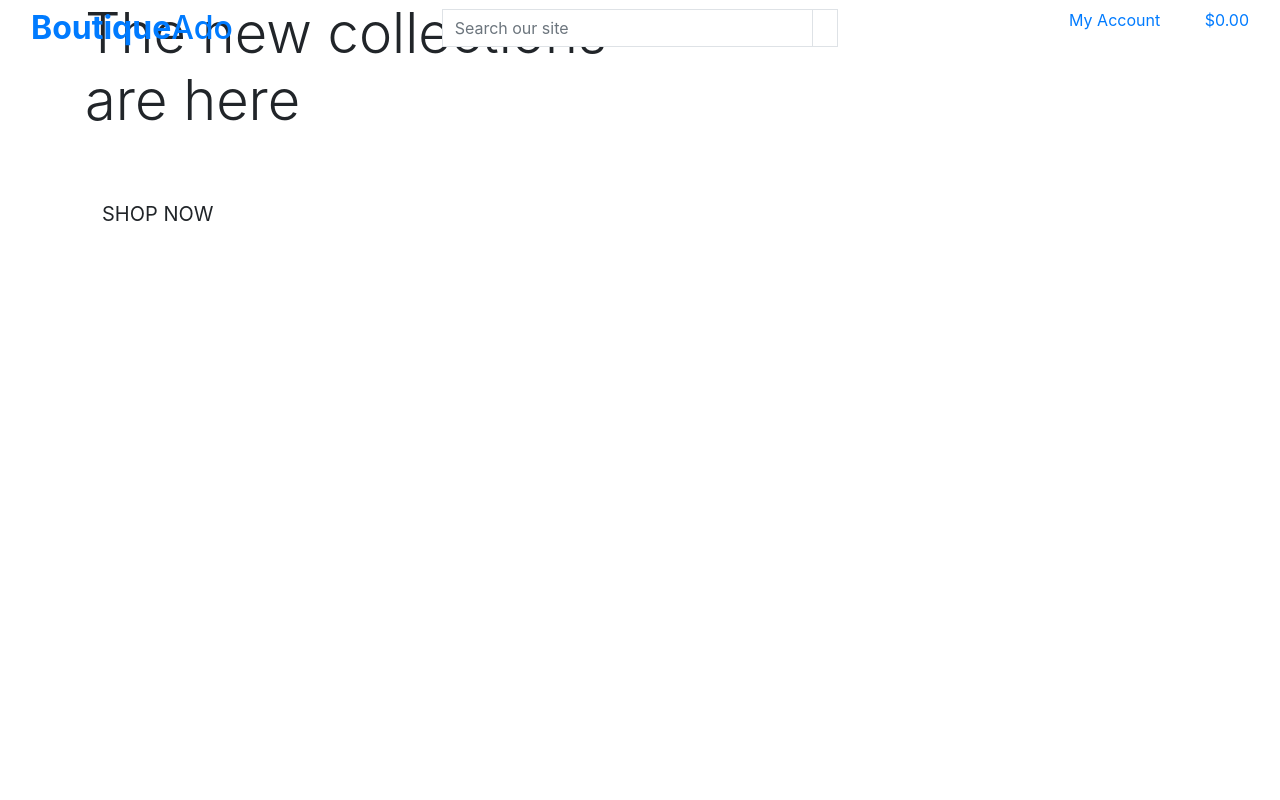
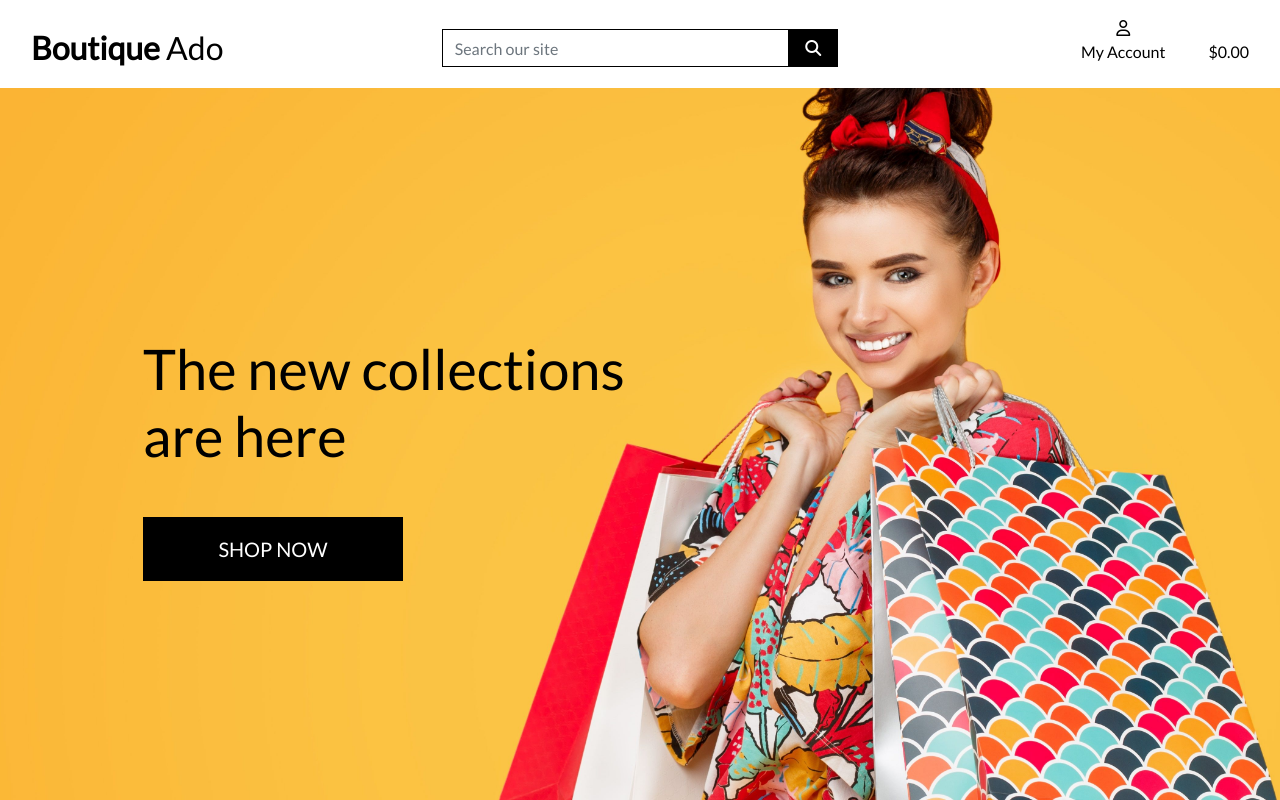
Before and after one commit to MoniPar/boutique_ado_v1, a Django app: page / in a window 1280 px wide. Run offline with Django 3.2, Linux system fonts and the light colour scheme; some libraries are stand-ins or nearby versions.

Commit message:
Complete homepage header and CSS

```diff
--- a/boutique_ado/settings.py
+++ b/boutique_ado/settings.py
@@ -160,6 +160,11 @@ USE_TZ = True
 # https://docs.djangoproject.com/en/3.2/howto/static-files/
 
 STATIC_URL = '/static/'
+STATICFILES_DIRS = [os.path.join(BASE_DIR, 'static')]
+
+MEDIA_URL = '/media/'
+MEDIA_ROOT = os.path.join(BASE_DIR, 'media')
+
 
 # Default primary key field type
 # https://docs.djangoproject.com/en/3.2/ref/settings/#default-auto-field
--- a/boutique_ado/urls.py
+++ b/boutique_ado/urls.py
@@ -15,9 +15,11 @@ Including another URLconf
 """
 from django.contrib import admin
 from django.urls import path, include
+from django.conf import settings
+from django.conf.urls.static import static
 
 urlpatterns = [
     path('admin/', admin.site.urls),
     path('accounts/', include('allauth.urls')),
     path('', include('home.urls')),
-]
+] + static(settings.MEDIA_URL, document_root=settings.MEDIA_ROOT)
--- /dev/null
+++ b/static/css/base.css
@@ -0,0 +1,91 @@
+/* allows h-100 classes in vertical centering to work */
+html {
+    height: 100%
+}
+
+body {
+    background: url('/media/homepage_background_cropped.jpg') no-repeat center center fixed;
+    background-size: cover;
+    height: calc(100vh - 164px); /* 164px = eventual height of top header */
+    color: #555;
+    font-family: 'Lato', sans-serif;
+}
+
+/* from Bulma - ensures that fontawesome icons stay
+centered and have a consistent size unless manually changed */
+.icon {
+    align-items: center;
+    display: inline-flex;
+    justify-content: center;
+    height: 1.5rem;
+    width: 1.5rem;
+}
+
+/* maintains consistency with the uppercase font of the
+logo whenever we call attention to something */
+.logo-font {
+    text-transform: uppercase;
+}
+
+/* takes up as much space as the text requires and no more */
+.main-logo-link {
+    width: fit-content;
+}
+
+/* buttons to match the theme of the
+Shop Now button on the Homepage */
+.shop-now-button {
+    background: black;
+    color: white;
+    min-width: 260px;
+}
+
+.btn-black {
+    background: black;
+    color: white;
+}
+
+.shop-now-button:hover,
+.shop-now-button:active,
+.shop-now-button:focus,
+.btn-black:hover,
+.btn-black:active,
+.btn-black:focus {
+    background: #222;
+    color: white;
+}
+
+/* similar to Bootstrap's colour helper classes,
+allow us to have both primary and secondary CTA styling
+on all site buttons, giving users a consistent UX */
+.text-black {
+    color: #000 !important;
+}
+
+.border-black {
+    border: 1px solid black !important;
+}
+
+/* -------------------------------- Media Queries */
+
+/* Slightly larger container on xl screens */
+@media (min-width: 1200px) {
+  .container {
+    max-width: 80%;
+  }
+}
+
+/* fixed top navbar only on medium and up */
+@media (min-width: 992px) {
+    .fixed-top-desktop-only {
+        position: fixed;
+        top: 0;
+        right: 0;
+        left: 0;
+        z-index: 1030;
+    }
+
+    .header-container {
+        padding-top: 164px;
+    }
+}
--- a/templates/base.html
+++ b/templates/base.html
@@ -16,12 +16,20 @@
         {% block corecss %}
             <!-- Bootstrap CSS -->
             <link rel="stylesheet" href="https://cdn.jsdelivr.net/npm/bootstrap@4.6.2/dist/css/bootstrap.min.css" integrity="sha384-xOolHFLEh07PJGoPkLv1IbcEPTNtaed2xpHsD9ESMhqIYd0nLMwNLD69Npy4HI+N" crossorigin="anonymous">
+            <!-- Google Font links -->
+            <link rel="preconnect" href="https://fonts.googleapis.com">
+            <link rel="preconnect" href="https://fonts.gstatic.com" crossorigin>
+            <link href="https://fonts.googleapis.com/css2?family=Lato&display=swap" rel="stylesheet">
+            <!-- Custom CSS link -->
+            <link rel="stylesheet" href="{% static 'css/base.css' %}">
         {% endblock %}
 
         {% block extra_css %}
         {% endblock %}
 
         {% block corejs %}
+            <!-- FontAwesome kit code link -->
+            <script src="https://kit.fontawesome.com/967a4d433b.js" crossorigin="anonymous"></script>
             <!-- Separate JQuery, Popper and Bootstrap JS -->
             <script src="https://cdn.jsdelivr.net/npm/jquery@3.5.1/dist/jquery.min.js" integrity="sha256-9/aliU8dGd2tb6OSsuzixeV4y/faTqgFtohetphbbj0=" crossorigin="anonymous"></script>
             <script src="https://cdn.jsdelivr.net/npm/popper.js@1.16.1/dist/umd/popper.min.js" integrity="sha384-9/reFTGAW83EW2RDu2S0VKaIzap3H66lZH81PoYlFhbGU+6BZp6G7niu735Sk7lN" crossorigin="anonymous"></script>
@@ -36,10 +44,10 @@
 
     <body>
         <header class="container-fluid fixed-top">
-            <div class="row">
+            <div id="topnav" class="row bg-white pt-lg-2 d-none d-lg-flex">
                 <div class="col-12 col-lg my-auto py-1 py-lg-0 text-center text-lg-left">
                     <a href="{% url 'home' %}" class="nav-link main-logo-link">
-                        <h2 class="logo-front text-black my-0"><strong>Boutique</strong>Ado</h2>
+                        <h2 class="logo-front text-black my-0"><strong>Boutique</strong> Ado</h2>
                     </a>
                 </div>
                 <div class="col-12 col-lg my-auto py-1 py-lg-0">
```
Also changed, not shown: media/homepage_background_cropped.jpg (added).
